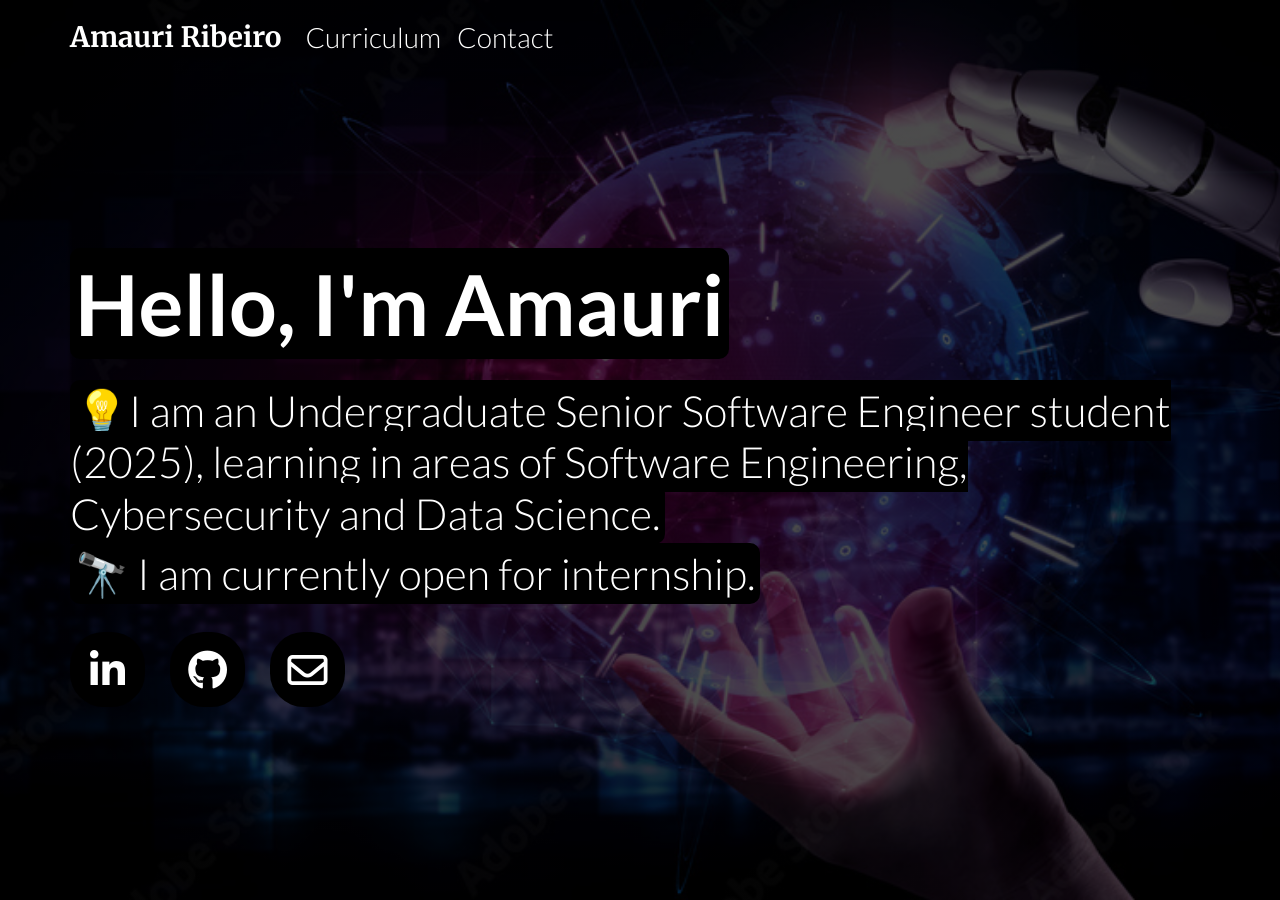
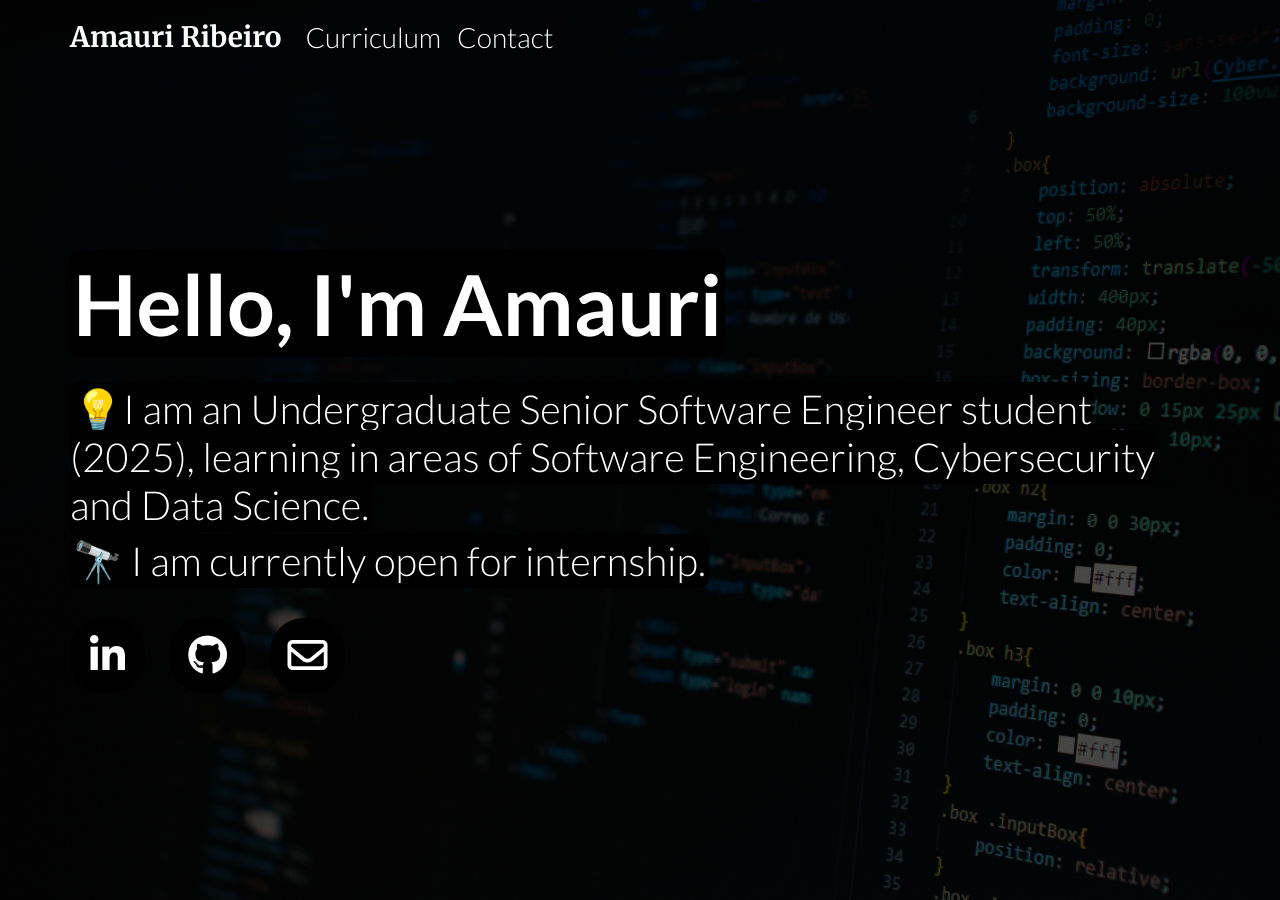
Before and after one commit to Ribeirosk8/ribeirosk8.github.io, a Jekyll site: the page built from index.html, in a window 1280 px wide. Built offline with Jekyll 4.4.1, drawn with Linux system fonts in a browser that asks for light colours; nearby versions of some CDN libraries.

Commit message:
Update index.html

```diff
--- a/index.html
+++ b/index.html
@@ -4,7 +4,7 @@ layout: default
 
 <style>
     body {
-        background: linear-gradient(rgba(0, 0, 0, 0.7), rgba(0, 0, 0, 0.7)), url('../img/Robovshuman.jpg');
+        background: linear-gradient(rgba(0, 0, 0, 0.7), rgba(0, 0, 0, 0.7)), url('../img/pexels-photo-2653362.jpeg');
         background-repeat: no-repeat;
         background-position: center;
         background-attachment: fixed;
@@ -24,7 +24,7 @@ layout: default
     }
 
     .description {
-        font-size: 43px;
+        font-size: 40px;
         font-weight: inherit;
     }
 
@@ -53,7 +53,7 @@ layout: default
         }
 
         span {
-            padding: 5px;
+            padding: 3px;
             background-color: black;
             border-radius: 10px;
         }
```
